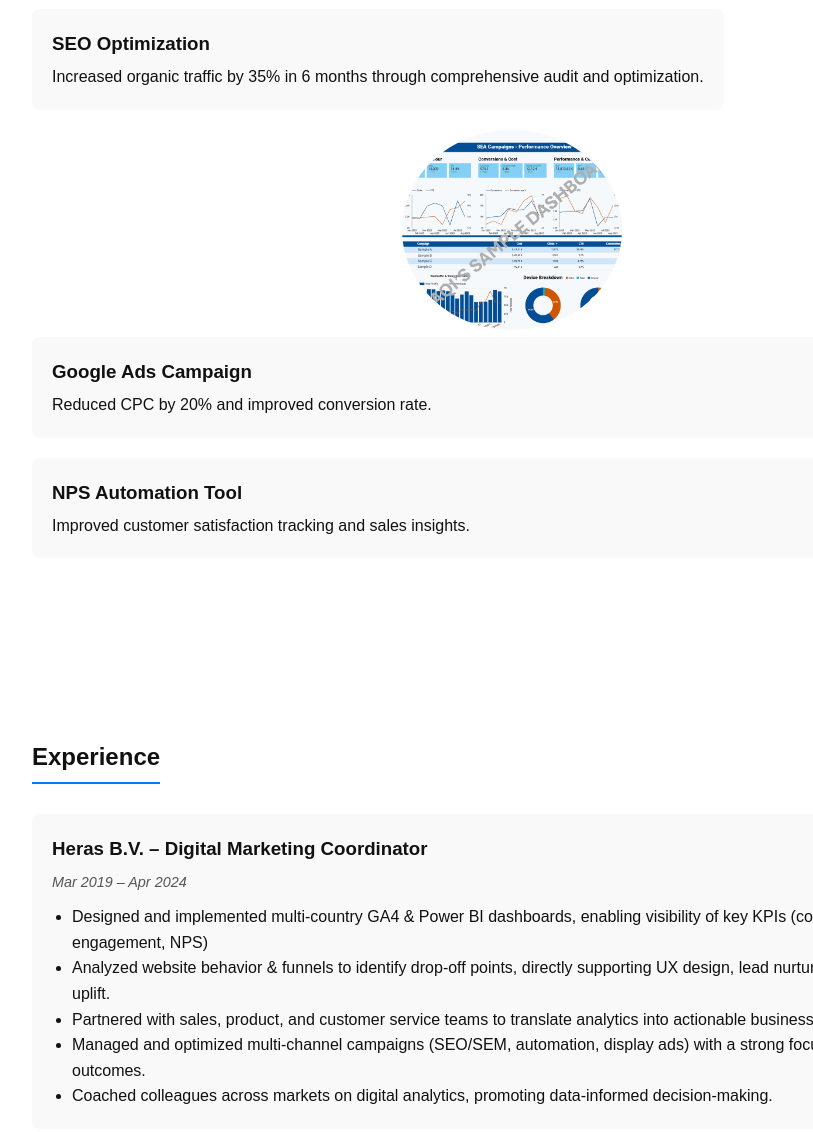
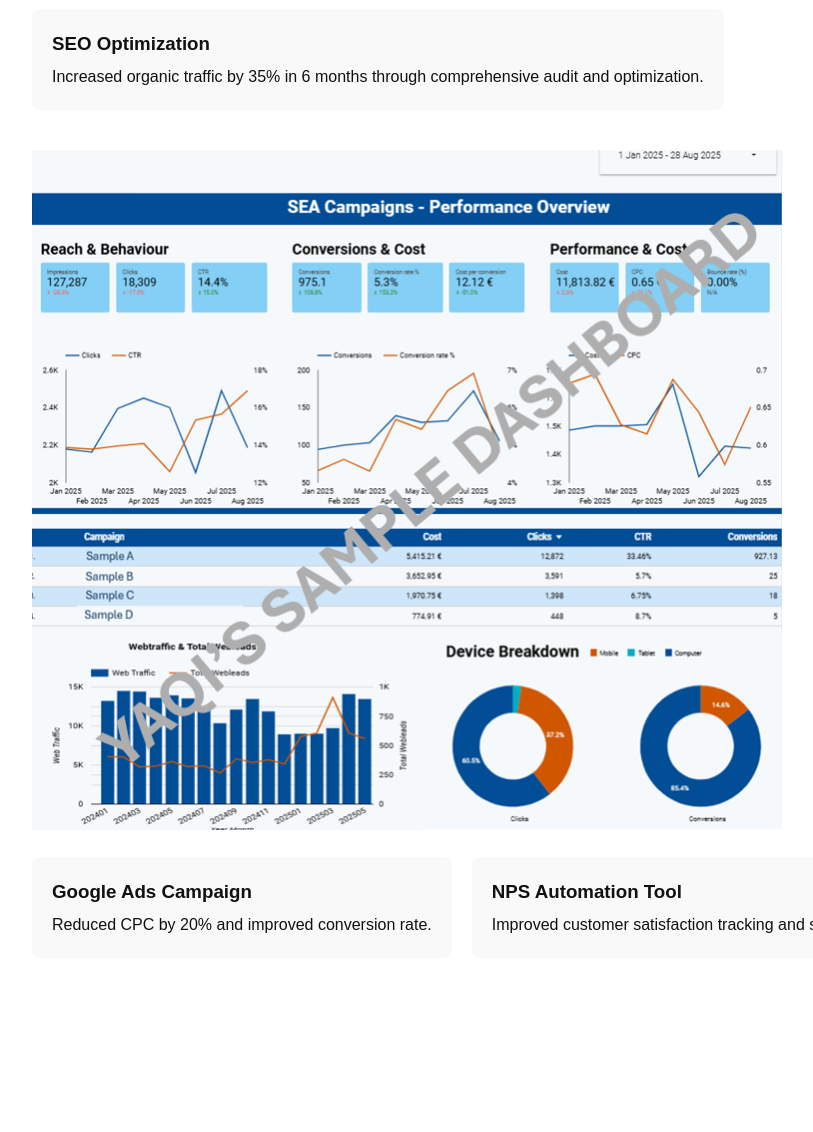
Before and after one commit to katy930206-svg/yaqi, a plain HTML site: page index.html in a window 1280 px wide. Shown: the part 1120-2252 px from the top of the page, without its empty margins (128-941 px from the left). Drawn offline with Linux system fonts and the light colour scheme.

Commit message:
Update index.html

```diff
--- a/index.html
+++ b/index.html
@@ -114,9 +114,8 @@
         <h3>SEO Optimization</h3>
         <p>Increased organic traffic by 35% in 6 months through comprehensive audit and optimization.</p>
       </div>
-      </div>
-    <div class="hero-img">
-      <img src="./Pics/YY Sample LS Dashboard.png" alt="LS Dashboard">
+    <div class="image">
+      <img src="./Pics/YY Sample LS Dashboard.png" alt="LS Dashboard"width="750" height="680">
     </div>
       <div class="project-card">
         <h3>Google Ads Campaign</h3>
```
